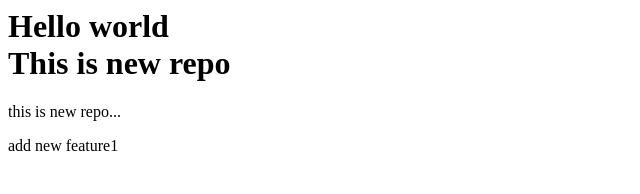
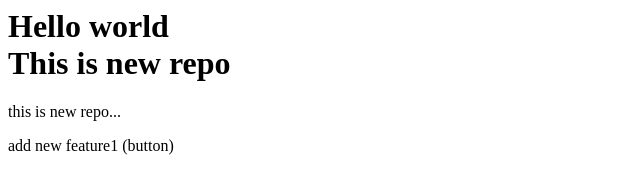
Before and after one commit to abhishekrathor9976-cell/localrepo, a plain HTML site: page index.html in a window 1280 px wide. Shown: the full height of the page, 0-640 px from the left. Drawn offline with Linux system fonts and the light colour scheme.

```diff
--- a/index.html
+++ b/index.html
@@ -3,4 +3,4 @@
 </h1>
 
 <p>this is new repo...</p>
-<p>add new feature1</p>
+<p>add new feature1 (button) </p>
```
